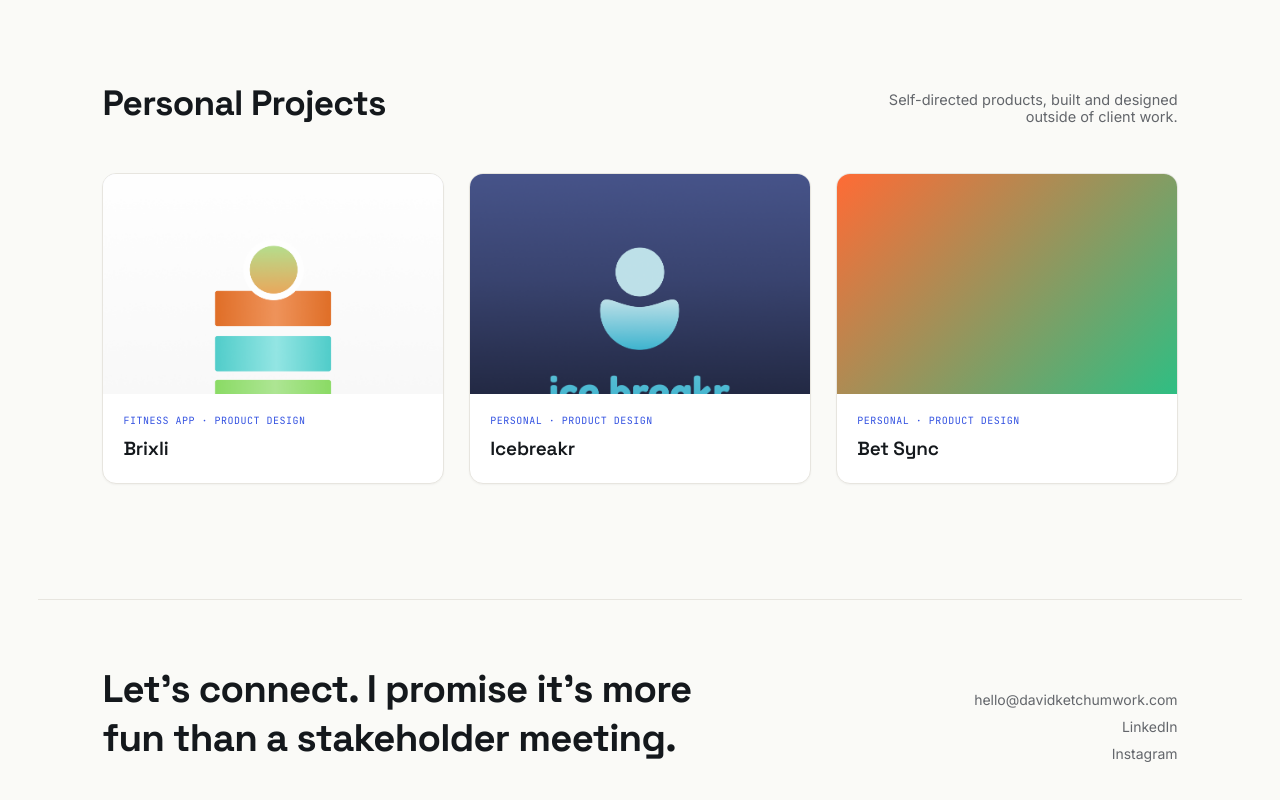
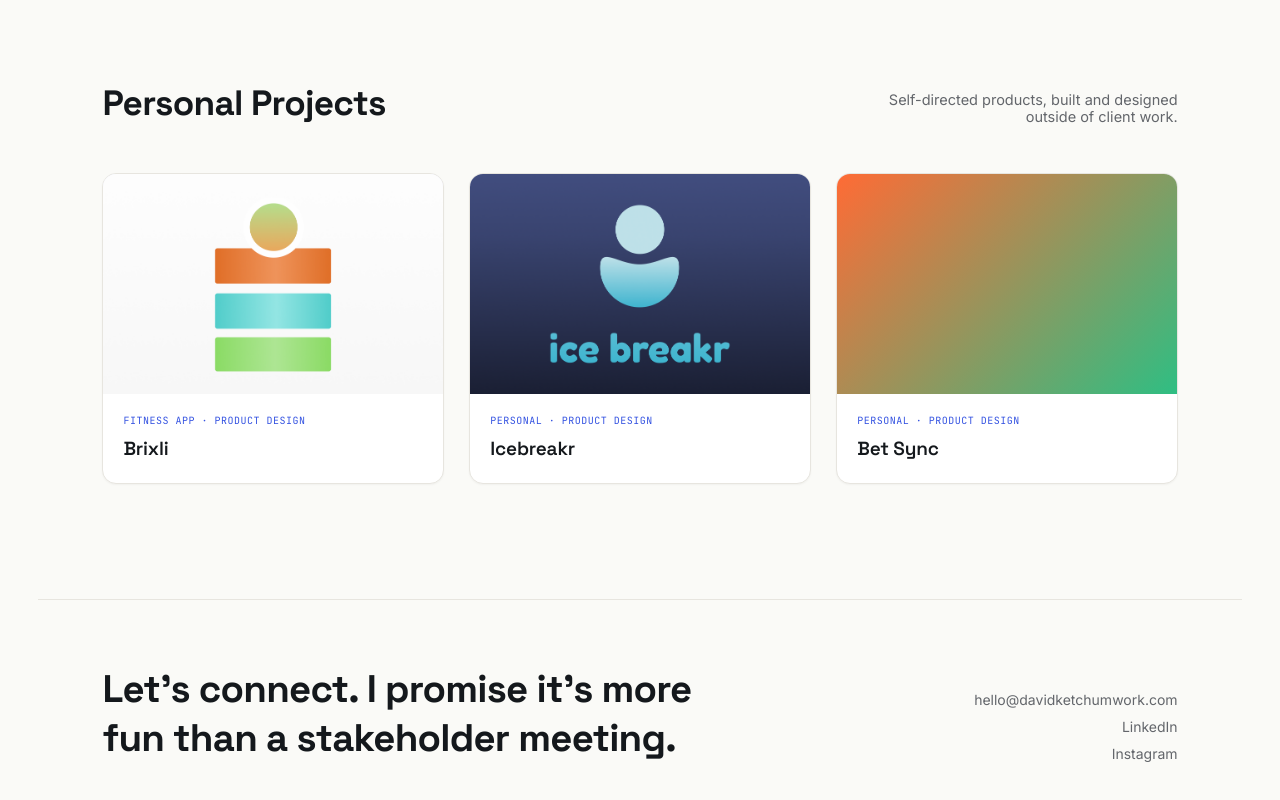
Before and after one commit to davidketchumdesign-ux/DK-Portfolio, a Next.js app: page / in a window 1280 px wide. Shown: the part 1347-2147 px from the top of the page. Built offline with nearby package versions, Linux system fonts and the light colour scheme.

Commit message:
style: update ProjectCard background position for improved visual alignment feat: replace cover photos for Icebreakr and Brixili projects

```diff
--- a/components/home/ProjectCard.tsx
+++ b/components/home/ProjectCard.tsx
@@ -47,7 +47,7 @@ export function ProjectCard({ project, index }: ProjectCardProps) {
                   ? {
                       backgroundImage: `url(${project.coverImage})`,
                       backgroundSize: 'cover',
-                      backgroundPosition: 'top center',
+                      backgroundPosition: 'center center',
                       position: 'absolute',
                       top: 0,
                       right: 0,
```
Also changed, not shown: design-reference/cover-photos/Icebreakr coverphoto.png, design-reference/cover-photos/brixili coverphoto.png.
